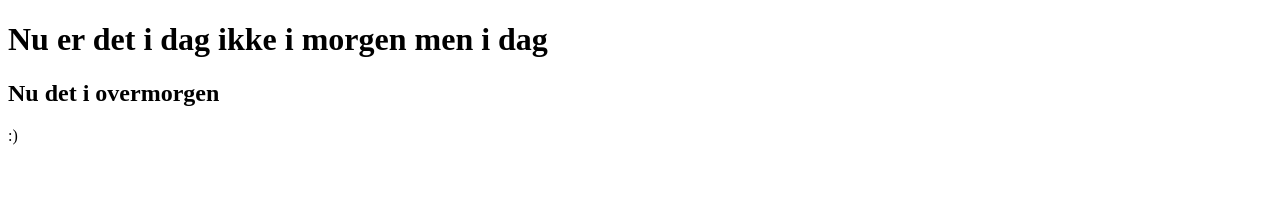
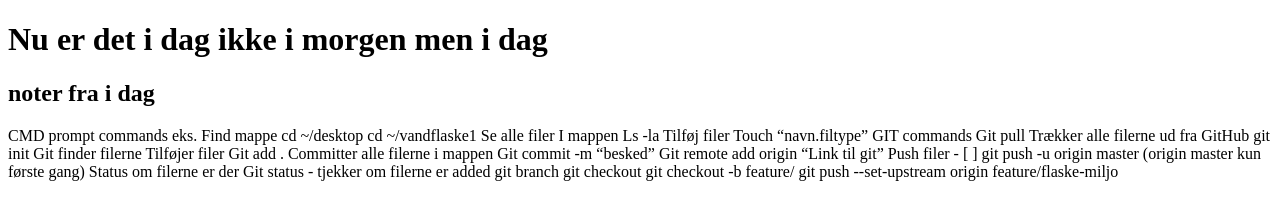
Before and after one commit to emil9442/hygge, a plain HTML site: page hygge1.html in a window 1280 px wide. Drawn offline with Linux system fonts and the light colour scheme.

Commit message:
added noter

```diff
--- a/hygge1.html
+++ b/hygge1.html
@@ -9,7 +9,70 @@
 <body>
     <h1> Nu er det i dag ikke i morgen men i dag</h1>
 
-    <h2> Nu det i overmorgen</h2>
-    <p> :) </p>
+    <h2> noter fra i dag </h2>
+
+    <p> CMD prompt commands
+
+        eks. Find mappe
+
+         cd ~/desktop
+        cd ~/vandflaske1
+
+
+
+
+        Se alle filer I mappen
+        Ls -la
+
+        Tilføj filer
+        Touch “navn.filtype”
+
+
+        GIT commands
+
+
+        Git pull
+        Trækker alle filerne ud fra GitHub
+
+
+
+        git init
+        Git finder filerne
+
+        Tilføjer filer
+        Git add .
+
+        Committer alle filerne i mappen
+        Git commit -m “besked”
+
+
+
+        Git remote add origin “Link til git”
+
+        Push filer
+        - [ ] git push -u origin master         (origin master kun første gang)
+
+
+
+
+        Status om filerne er der
+        Git status - tjekker om filerne er added
+
+
+
+        git branch
+
+        git checkout
+
+        git checkout -b feature/
+
+        git push --set-upstream origin feature/flaske-miljo
+
+
+
+
+
+
+        </p>
 </body>
 </html>
```
